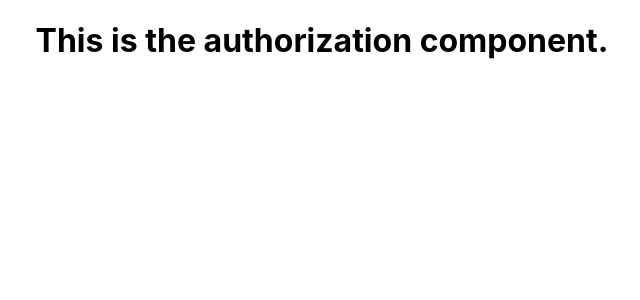
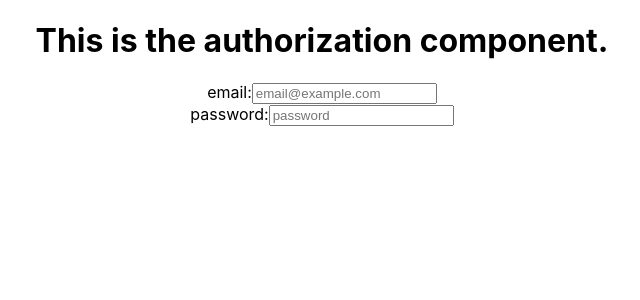
Before and after one commit to jlaurentpdx/react-registration, a React (Create React App) app: page / in a window 1280 px wide. Shown: the top 300 px of the page, without its empty margins (318-958 px from the left). Built offline with nearby package versions, Linux system fonts and the light colour scheme.

Commit message:
form inputs are rendering

```diff
--- a/src/views/Auth/Auth.css
+++ b/src/views/Auth/Auth.css
@@ -0,0 +1,4 @@
+.auth-form {
+  display: flex;
+  flex-direction: column;
+}
--- a/src/views/Auth/Auth.js
+++ b/src/views/Auth/Auth.js
@@ -1,7 +1,33 @@
+import { useState } from 'react';
+import './Auth.css';
+
 export default function Auth() {
+  const [email, setEmail] = useState('');
+  const [password, setPassword] = useState('');
+
   return (
     <div>
       <h1>This is the authorization component.</h1>
+      <form className="auth-form">
+        <label className="form-control">
+          email:
+          <input
+            value={email}
+            type="email"
+            placeholder="email@example.com"
+            onChange={(e) => setEmail(e.target.value)}
+          />
+        </label>
+        <label className="form-control">
+          password:
+          <input
+            value={password}
+            type="password"
+            placeholder="password"
+            onChange={(e) => setPassword(e.target.value)}
+          />
+        </label>
+      </form>
     </div>
   );
 }
```
